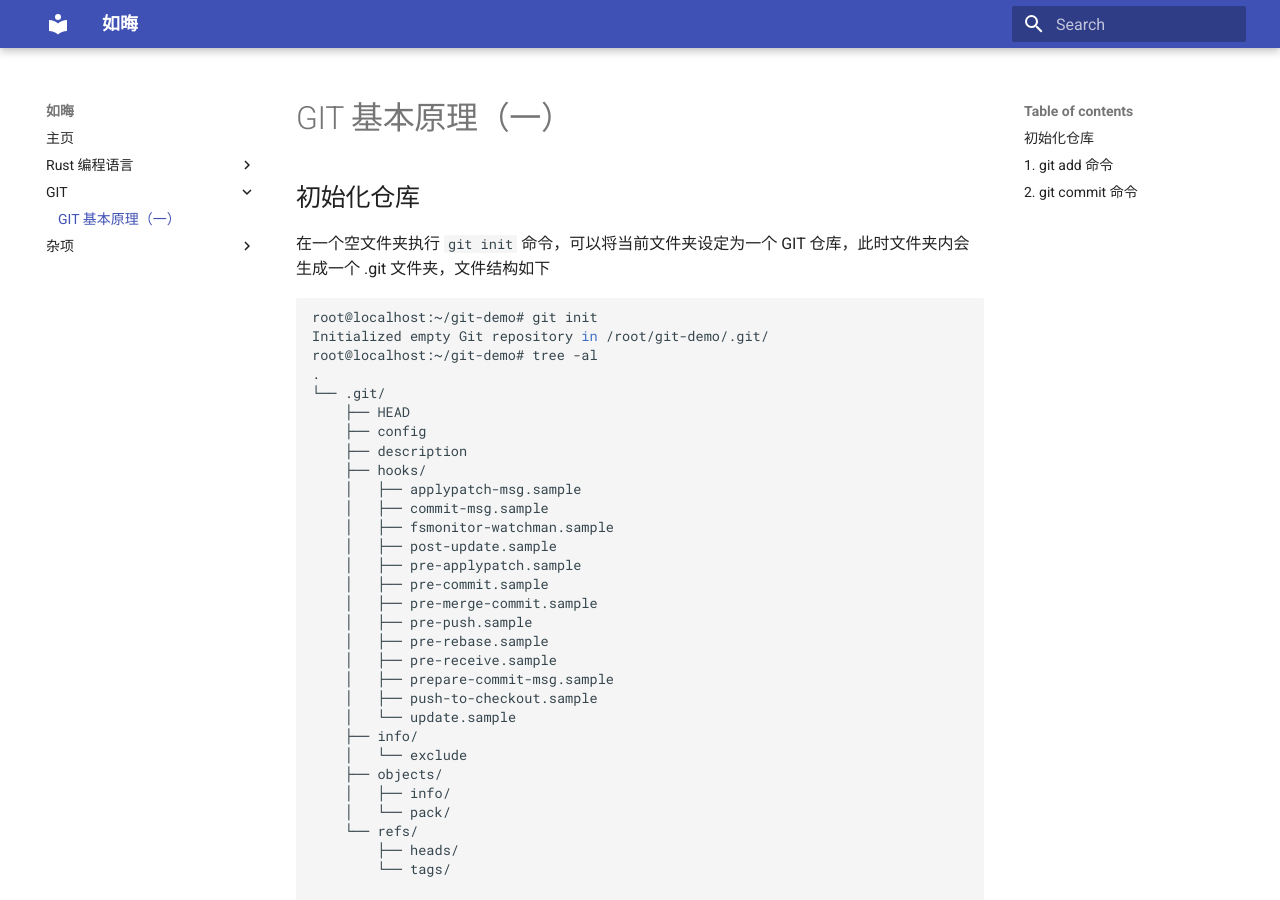
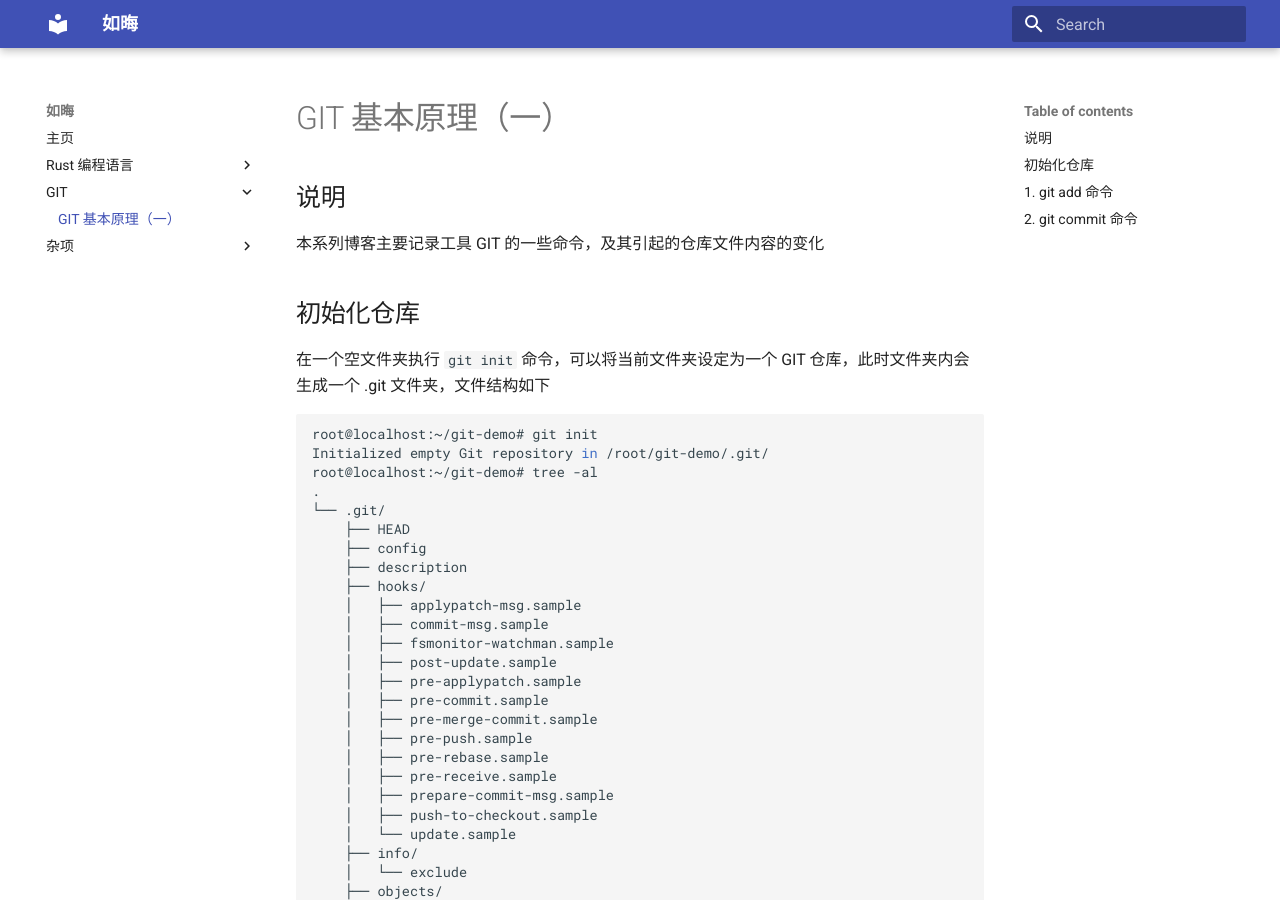
Before and after one commit to aynimor/enterprize, an MkDocs documentation site: the page built from docs/content/GIT/git-rationale1.md, in a window 1280 px wide and 900 px high. Built offline with MkDocs 1.6.1 and Material for MkDocs 9.7.7, drawn with Linux system fonts in a browser that asks for light colours.

Commit message:
GIT 基本原理说明

```diff
--- a/docs/content/GIT/git-rationale1.md
+++ b/docs/content/GIT/git-rationale1.md
@@ -1,3 +1,7 @@
+## 说明
+
+本系列博客主要记录工具 GIT 的一些命令，及其引起的仓库文件内容的变化
+
 ## 初始化仓库
 
 在一个空文件夹执行 `git init` 命令，可以将当前文件夹设定为一个 GIT 仓库，此时文件夹内会生成一个 .git 文件夹，文件结构如下
```
